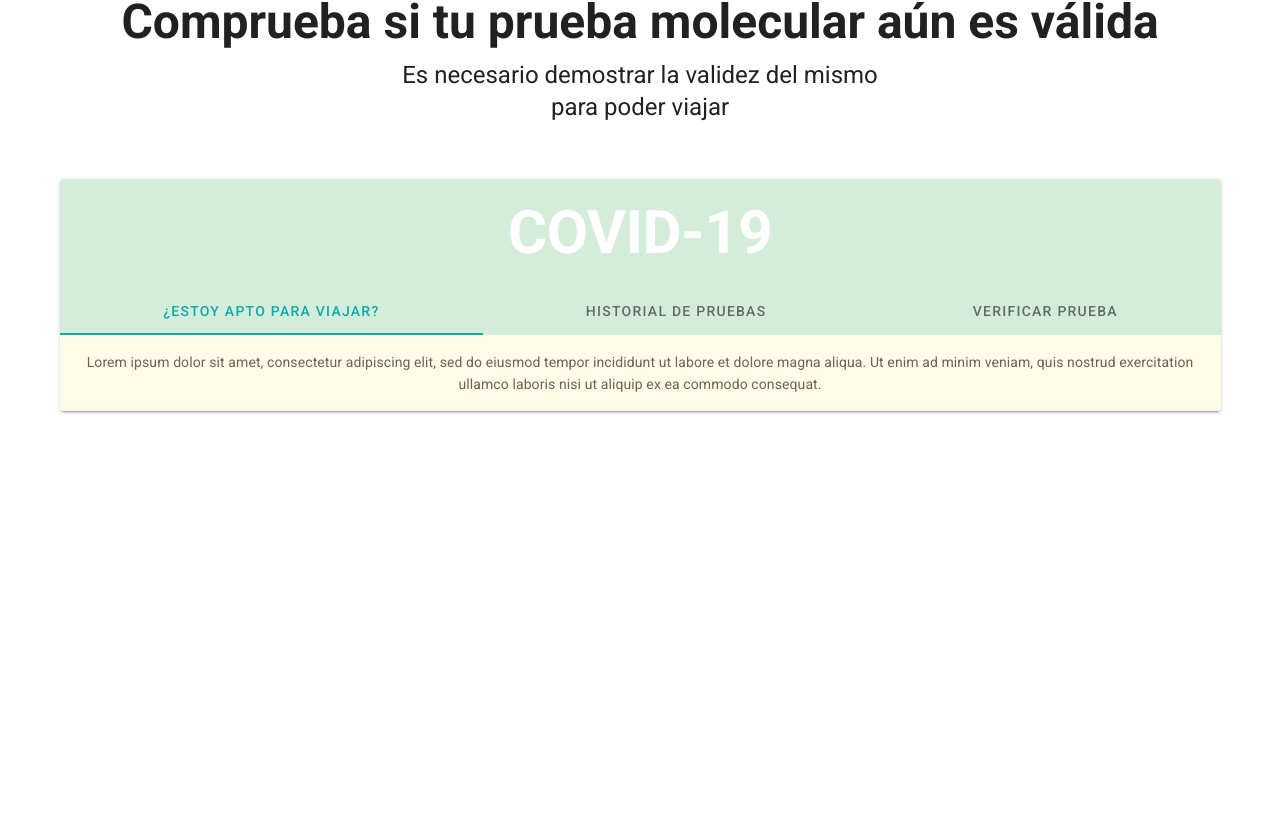
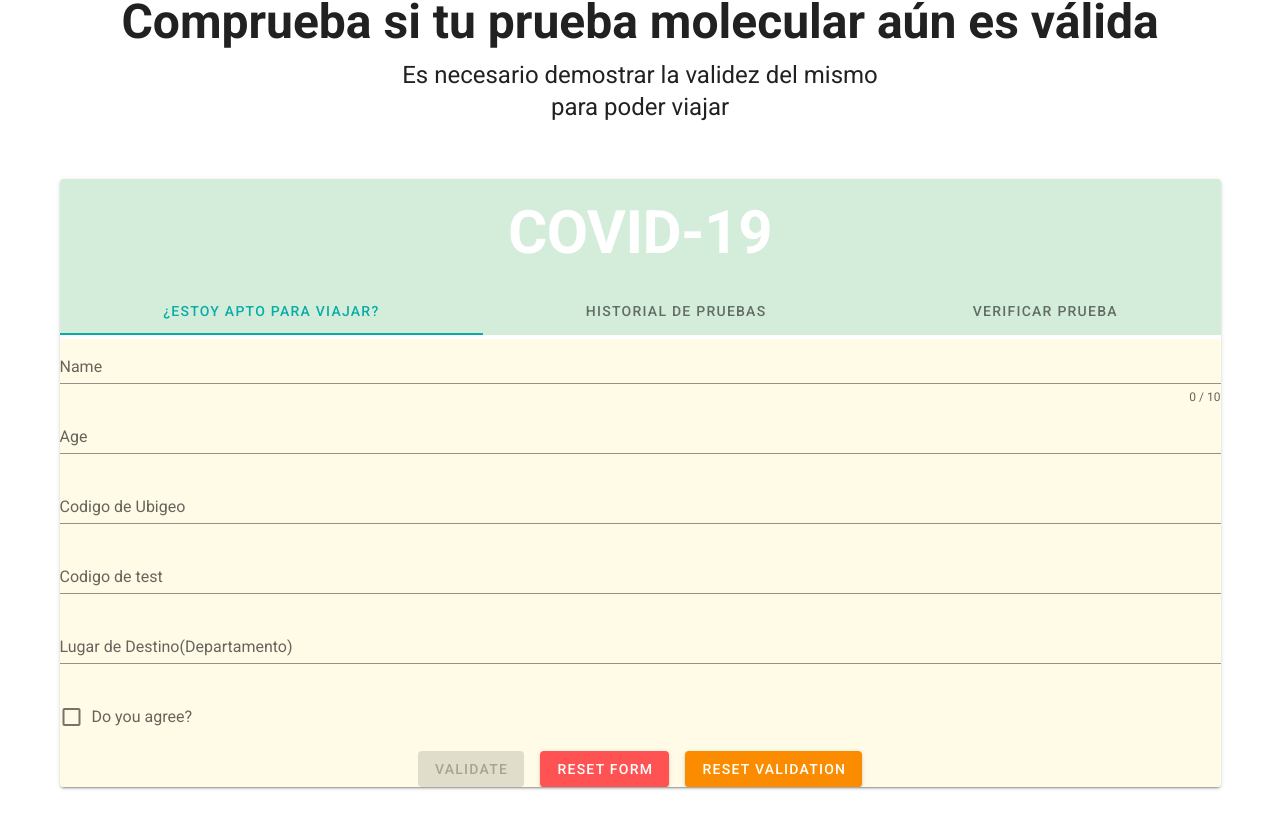
Before and after one commit to CarlosIzarra09/traveler-verify-appweb, a Vue app: page / in a window 1280 px wide. Shown: the part 215-1034 px from the top of the page. Before the commit the page ends 800 px from the top, so only its background shows below. Built offline with nearby package versions, Linux system fonts and the light colour scheme.

Commit message:
feat: form

```diff
--- a/package.json
+++ b/package.json
@@ -8,6 +8,7 @@
     "lint": "vue-cli-service lint"
   },
   "dependencies": {
+    "axios": "^0.24.0",
     "core-js": "^3.6.5",
     "vue": "^2.6.11",
     "vue-router": "^3.2.0",
--- a/src/components/tab-menu.vue
+++ b/src/components/tab-menu.vue
@@ -29,7 +29,79 @@
             color="basil"
             flat
         >
-          <v-card-text>{{ text }}</v-card-text>
+          <template>
+            <v-form
+                ref="form"
+                v-model="valid"
+                lazy-validation
+            >
+              <v-text-field
+                  v-model="name"
+                  :counter="10"
+                  :rules="nameRules"
+                  label="Name"
+                  required
+              ></v-text-field>
+
+              <v-text-field
+                  v-model="email"
+                  :rules="emailRules"
+                  label="Age"
+                  required
+              ></v-text-field>
+              <v-text-field
+                  v-model="email"
+                  :rules="emailRules"
+                  label="Codigo de Ubigeo"
+                  required
+              ></v-text-field>
+              <v-text-field
+                  v-model="email"
+                  :rules="emailRules"
+                  label="Codigo de test"
+                  required
+              ></v-text-field>
+
+              <v-text-field
+                  v-model="email"
+                  :rules="emailRules"
+                  label="Lugar de Destino(Departamento)"
+                  required
+              ></v-text-field>
+
+
+              <v-checkbox
+                  v-model="checkbox"
+                  :rules="[v => !!v || 'You must agree to continue!']"
+                  label="Do you agree?"
+                  required
+              ></v-checkbox>
+
+              <v-btn
+                  :disabled="!valid"
+                  color="success"
+                  class="mr-4"
+                  @click="submit()"
+              >
+                Validate
+              </v-btn>
+
+              <v-btn
+                  color="error"
+                  class="mr-4"
+                  @click="reset"
+              >
+                Reset Form
+              </v-btn>
+
+              <v-btn
+                  color="warning"
+                  @click="resetValidation"
+              >
+                Reset Validation
+              </v-btn>
+            </v-form>
+          </template>
         </v-card>
       </v-tab-item>
     </v-tabs-items>
@@ -41,13 +113,23 @@ export default {
   name: "tab-menu",
   data () {
     return {
+      nombre:"",
+      uuid:"",
+      edad : 0,
+      resultado :"",
+      ubigeo :"",
+      lugardestino :"",
       tab: null,
+      mensaje:"",
       items: [
         '¿Estoy apto para viajar?', 'Historial de pruebas', 'Verificar prueba',
       ],
       text: 'Lorem ipsum dolor sit amet, consectetur adipiscing elit, sed do eiusmod tempor incididunt ut labore et dolore magna aliqua. Ut enim ad minim veniam, quis nostrud exercitation ullamco laboris nisi ut aliquip ex ea commodo consequat.',
     }
   },
+  methods(){
+
+  }
 }
 </script>
 
```
Also changed, not shown: 1 other file (tests, documents, lock files or other folders).
